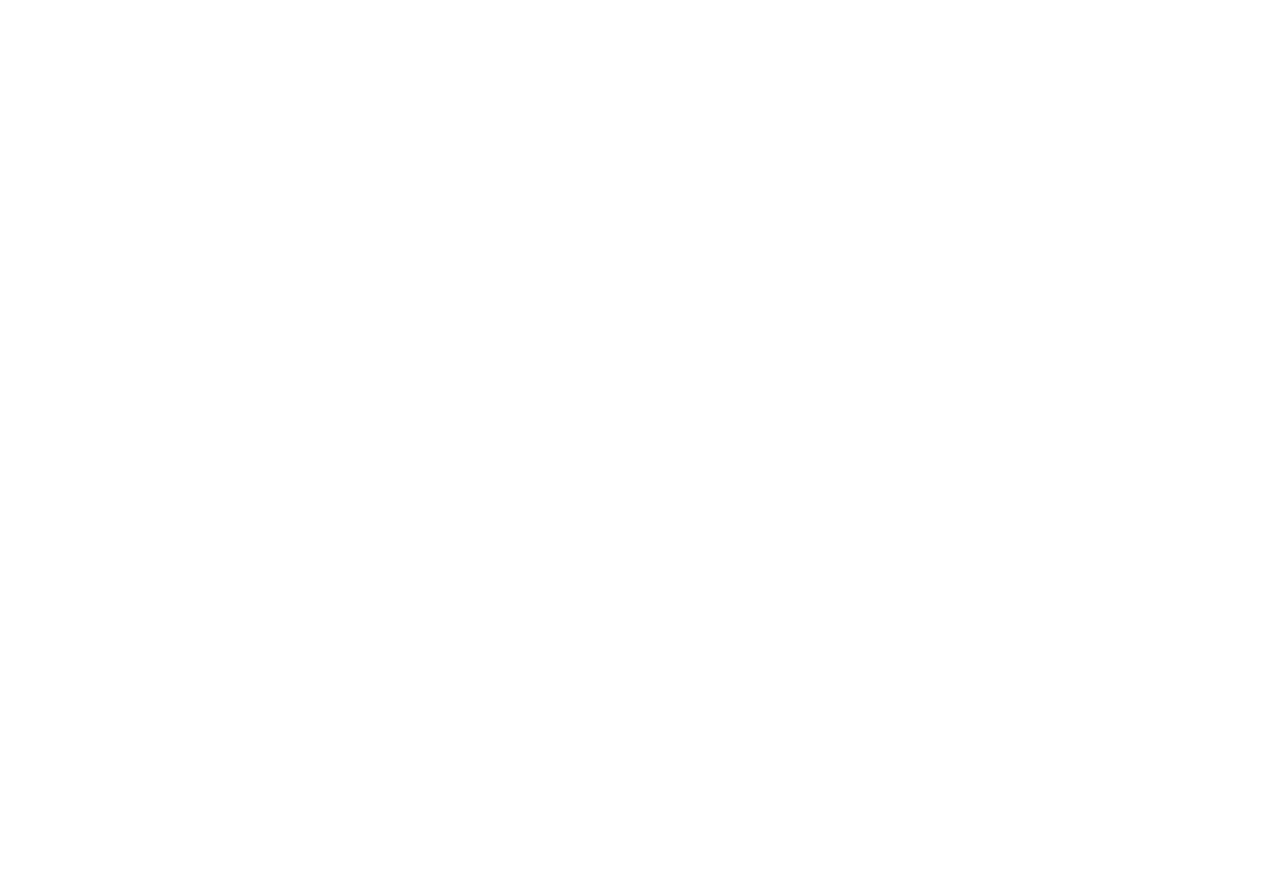
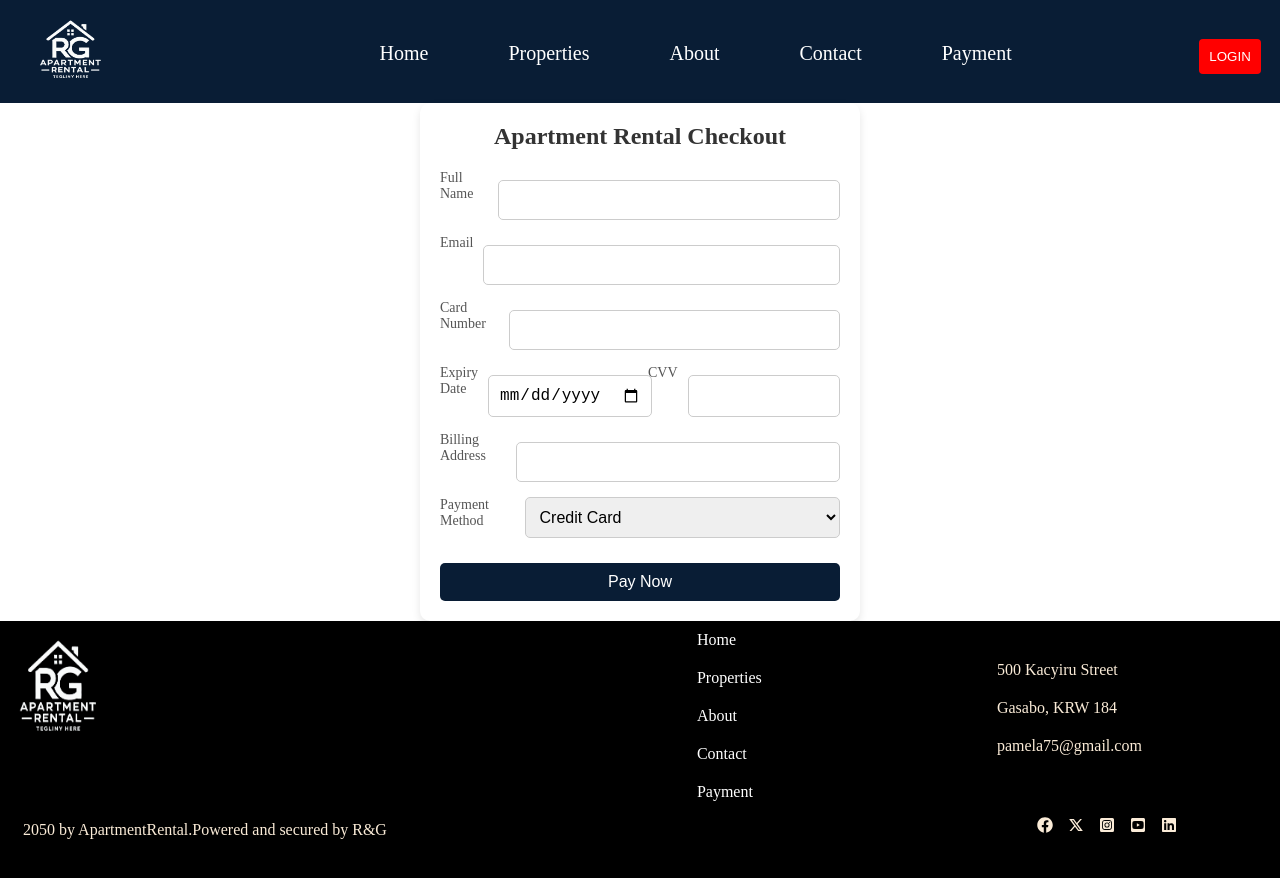
Before and after one commit to Pamela4590/EasyRent1, a React (Vite) app: page /Payment in a window 1280 px wide. Before the commit this address had no page. Shown: the top 878 px of the page. Before the commit the page ends 800 px from the top, so only its background shows below. Built offline with nearby package versions, Linux system fonts and the light colour scheme.

Commit message:
added payment form

```diff
--- a/src/App.jsx
+++ b/src/App.jsx
@@ -5,6 +5,7 @@
 import Properties from'./Components/Properties.jsx'
 import About from './Components/About.jsx'
 import Contact from './Components/Contact.jsx'
+import CheckoutForm from './Components/Payment.jsx'
 import DashboardLayouts from './Dashboard/DashboardLayouts.jsx'
 import DashboardView from './Dashboard/DashboardView.jsx'
 import Login from './Components/Login.jsx'
@@ -27,6 +28,7 @@
       <Route path='/Properties' element={<Properties />} />
       <Route path='/About' element={<About />} />
       <Route path='/Contact' element={<Contact />} />
+      <Route path='/Payment' element={<CheckoutForm />} />
       {/* <Route path='/Login' element={<Login />} />
       <Route path='/signup' element={<Register/>}/> */}
       </Route>
--- a/src/Components/Footer.jsx
+++ b/src/Components/Footer.jsx
@@ -14,7 +14,7 @@
             <div className="datas-goods">
             <div className="footer-side">
                <img src={logo} alt="" />
-               <p>2035 by ApartmentRental.Powered and secured by R&G</p>
+               <p>2050 by ApartmentRental.Powered and secured by R&G</p>
             </div>
             <div className="footer-left">
                 <ul>
@@ -22,6 +22,7 @@
                 <li><a href="/Properties">Properties</a></li>
                 <li><a href="/About">About</a></li>
                 <li><a href="/Contact">Contact</a></li>
+                <li><a href="/Payment">Payment</a></li>
                 </ul>
                 <div className="street-path">
                  <ul>
--- a/src/Components/Navbar.jsx
+++ b/src/Components/Navbar.jsx
@@ -23,6 +23,7 @@
                         <li><Link to="/Properties">Properties</Link></li>
                         <li><Link to="/About">About</Link></li>
                         <li><Link to="/Contact">Contact</Link></li>
+                        <li><Link to="/Payment">Payment</Link></li>
                     </ul>
                 </div>
 
--- /dev/null
+++ b/src/Components/Payment.jsx
@@ -0,0 +1,76 @@
+import React, { useState } from "react";
+import "../styles/Payment.css";
+
+const CheckoutForm = () => {
+  const [formData, setFormData] = useState({
+    fullName: "",
+    email: "",
+    cardNumber: "",
+    expiryDate: "",
+    cvv: "",
+    billingAddress: "",
+    paymentMethod: "credit-card",
+  });
+
+  const handleChange = (e) => {
+    setFormData({ ...formData, [e.target.name]: e.target.value });
+  };
+
+  const handleSubmit = (e) => {
+    e.preventDefault();
+    alert("Payment Processed Successfully!");
+    console.log(formData);
+  };
+
+  return (
+    <div className="checkout-container">
+      <h2>Apartment Rental Checkout</h2>
+      <form onSubmit={handleSubmit} className="checkout-form">
+        <div className="form-group">
+          <label>Full Name</label>
+          <input type="text" name="fullName" value={formData.fullName} onChange={handleChange} required />
+        </div>
+
+        <div className="form-group">
+          <label>Email</label>
+          <input type="email" name="email" value={formData.email} onChange={handleChange} required />
+        </div>
+
+        <div className="form-group">
+          <label>Card Number</label>
+          <input type="text" name="cardNumber" value={formData.cardNumber} onChange={handleChange} maxLength="16" required />
+        </div>
+
+        <div className="form-row">
+          <div className="form-group">
+            <label>Expiry Date</label>
+            <input type="date" name="expiryDate" value={formData.expiryDate} onChange={handleChange} required />
+          </div>
+
+          <div className="form-group">
+            <label>CVV</label>
+            <input type="text" name="cvv" value={formData.cvv} onChange={handleChange} maxLength="3" required />
+          </div>
+        </div>
+
+        <div className="form-group">
+          <label>Billing Address</label>
+          <input type="text" name="billingAddress" value={formData.billingAddress} onChange={handleChange} required />
+        </div>
+
+        <div className="form-group">
+          <label>Payment Method</label>
+          <select name="paymentMethod" value={formData.paymentMethod} onChange={handleChange}>
+            <option value="credit-card">Credit Card</option>
+            <option value="paypal">PayPal</option>
+            <option value="bank-transfer">Bank Transfer</option>
+          </select>
+        </div>
+
+        <button type="submit" className="checkout-btn">Pay Now</button>
+      </form>
+    </div>
+  );
+};
+
+export default CheckoutForm;
--- a/src/Components/Properties.jsx
+++ b/src/Components/Properties.jsx
@@ -11,7 +11,7 @@
       id: 1,
       type: "BUY",
       image: firsthouse,
-      address: "17081 Gahanga Street",
+      address: "170 Gahanga Street",
       location: "Gatsyata",
       price: "$850,000",
     },
@@ -19,7 +19,7 @@
       id: 2,
       type: "BUY",
       image: second,
-      address: "52591 kimihurura street",
+      address: "191 kimihurura street",
       location: "nyarugenge",
       price: "$580,000",
     },
@@ -27,7 +27,7 @@
       id: 3,
       type: "BUY",
       image: third,
-      address: "33234 Remera street",
+      address: "134 Remera street",
       location: "remera",
       price: "$1,500",
     },
@@ -35,7 +35,7 @@
         id: 1,
         type: "RENT",
         image: fourth,
-        address: "17081 Gahanga Street",
+        address: "181 Gahanga Street",
         location: "Gatsyata",
         price: "$850,000",
       },
@@ -43,7 +43,7 @@
         id: 2,
         type: "RENT",
         image: fifth,
-        address: "17081 Gahanga Street",
+        address: "281 Gahanga Street",
         location: "kicukiro",
         price: "$580,000",
       },
@@ -51,7 +51,7 @@
         id: 3,
         type: "RENT",
         image: sixth,
-        address: "52591 Gasogi street",
+        address: "119 Gasogi street",
         location: "nyarugenge",
         price: "$1,500",
       },
--- a/src/Dashboard/DashboardNavbar.jsx
+++ b/src/Dashboard/DashboardNavbar.jsx
@@ -1,5 +1,6 @@
 import React from "react";
 import "./Dashboardstyles/DashboardNavbar.css";
+import { Link } from "react-router-dom";
 
 const DashboardNavbar = () => {
   return (
@@ -7,7 +8,7 @@
       <h1 className="navb-title">Easy Rent Dashboard</h1>
       <ul className="navb-menu">
         <li className="navb-item">Profile</li>
-        <li className="navb-item">Logout</li>
+        <li className="navb-item"><Link to='/'> Logout</Link></li>
       </ul>
     </nav>
   );
--- a/src/Dashboard/Dashboardstyles/DashboardHouse.css
+++ b/src/Dashboard/Dashboardstyles/DashboardHouse.css
@@ -1,36 +1,30 @@
-/* Dashboardstyles/DashboardHouse.css */
-
-.dashboard {
-    display: flex;
-    justify-content: center;
-    align-items: center;
-    height: 100vh;
-    background-color: #f4f4f4;
+.board-container {
+    display: grid;
+    grid-template-columns: repeat(auto-fill, minmax(250px, 1fr));
+    gap: 20px;
+    padding: 20px;
 }
 
-.board-container {
-    display: flex;
-    gap: 20px;
-    padding: 20px;
+.house-item {
     background: white;
+    padding: 15px;
     border-radius: 10px;
-    box-shadow: 0px 4px 10px rgba(0, 0, 0, 0.1);
+    box-shadow: 0px 4px 6px rgba(0, 0, 0, 0.1);
+    transition: transform 0.2s;
 }
 
-.board-item {
-    padding: 20px;
-    background: #007bff;
-    color: white;
+.house-item:hover {
+    transform: translateY(-5px);
+}
+.house-image {
+    width: 100%;
+    max-width: 500px;  /* Limits the image width */
+    height: auto;
+    object-fit: cover;
     border-radius: 10px;
-    text-align: center;
-    min-width: 120px;
-    font-size: 18px;
-    font-weight: bold;
-    box-shadow: 0px 4px 6px rgba(0, 0, 0, 0.1);
-    transition: transform 0.3s ease-in-out;
+    margin-bottom: 10px;
+    /* margin-left: 60%; */
 }
-
-.board-item:hover {
-    transform: scale(1.1);
-    background: #0056b3;
+.board-container{
+    margin-left: 20%;
 }
--- a/src/Dashboard/Sidebar.jsx
+++ b/src/Dashboard/Sidebar.jsx
@@ -9,11 +9,7 @@
       <ul className="sidebar-menu">
       <li><Link to="/Dashboard"> Dashboard View</Link></li>
       <li><Link to="/Customers"> Customers</Link></li>
-      <li><Link to="/Orders"> Orders</Link></li>
         <li><Link to="/Houses"> Houses</Link></li>
-        <li ><Link to="/Messages">Messages</Link></li>
-        <li ><Link to="/settings">settings</Link></li>
-        <li ><Link to="/help center">help center</Link></li>
       </ul>
     </div>
   );
--- /dev/null
+++ b/src/styles/Payment.css
@@ -0,0 +1,72 @@
+.checkout-container {
+    width: 100%;
+    max-width: 400px;
+    margin: auto;
+    padding: 20px;
+    background: white;
+    box-shadow: 0px 4px 8px rgba(0, 0, 0, 0.1);
+    border-radius: 10px;
+    text-align: center;
+}
+
+h2 {
+    margin-bottom: 20px;
+    color: #333;
+}
+
+.checkout-form {
+    display: flex;
+    flex-direction: column;
+}
+
+.form-group {
+    margin-bottom: 15px;
+    text-align: left;
+}
+
+label {
+    font-size: 14px;
+    color: #555;
+    display: block;
+    margin-bottom: 5px;
+}
+
+input, select {
+    width: 100%;
+    padding: 10px;
+    border: 1px solid #ccc;
+    border-radius: 5px;
+    font-size: 16px;
+}
+
+.form-row {
+    display: flex;
+    justify-content: space-between;
+}
+
+.form-row .form-group {
+    width: 48%;
+}
+
+.checkout-btn {
+    background: #091D35;
+    color: white;
+    border: none;
+    padding: 10px;
+    border-radius: 5px;
+    font-size: 16px;
+    cursor: pointer;
+    transition: 0.3s;
+}
+
+.checkout-btn:hover {
+    background: #091D35;
+}
+
+input[type="date"] {
+    padding: 10px;
+    width: 100%;
+    font-size: 16px;
+    border-radius: 5px;
+    border: 1px solid #ccc;
+}
```
Also changed, not shown: src/Components/Home.jsx (+11 -11 lines), src/Components/Login.jsx (+5 -5 lines), src/Dashboard/DashboardHouse.jsx (+39 -20 lines).
